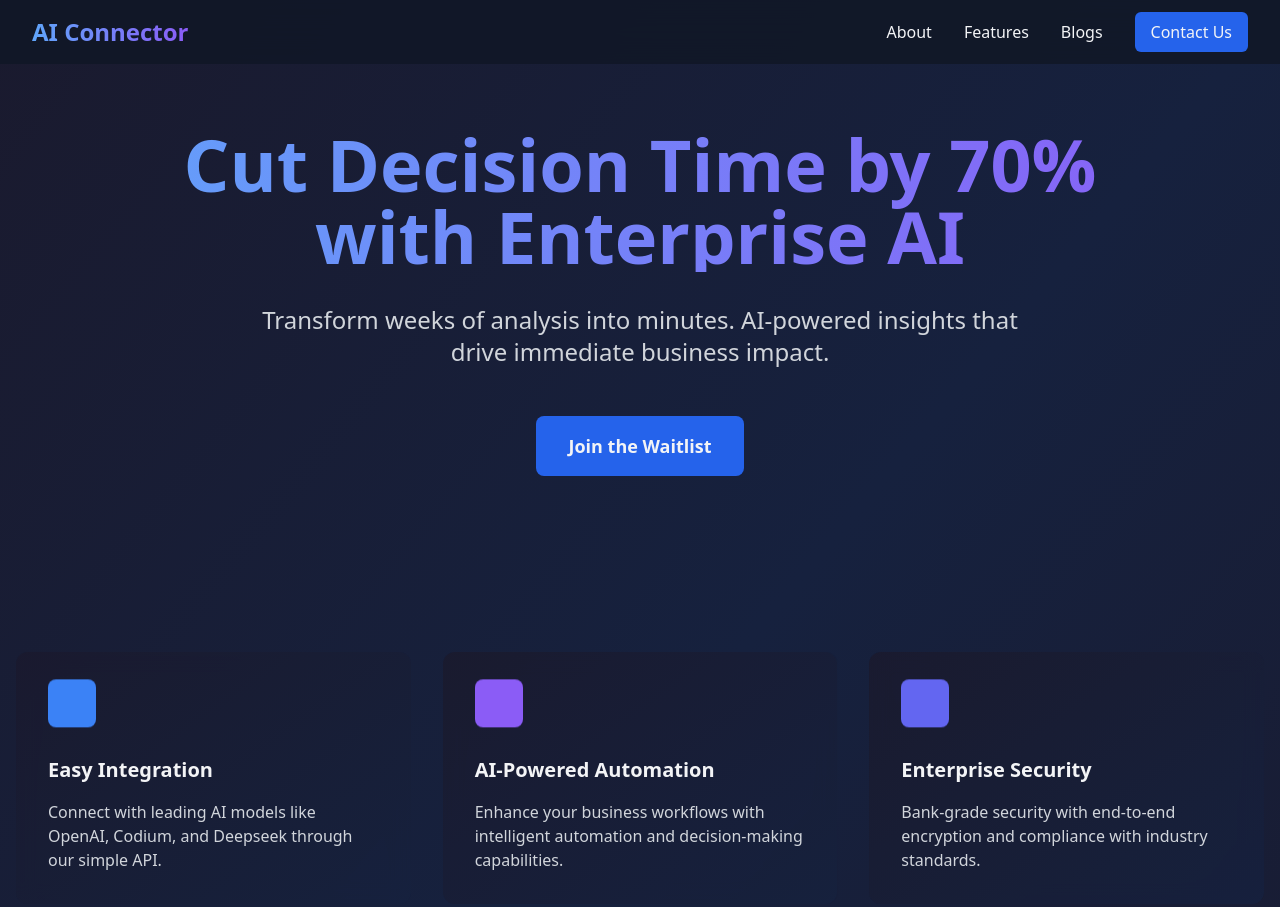
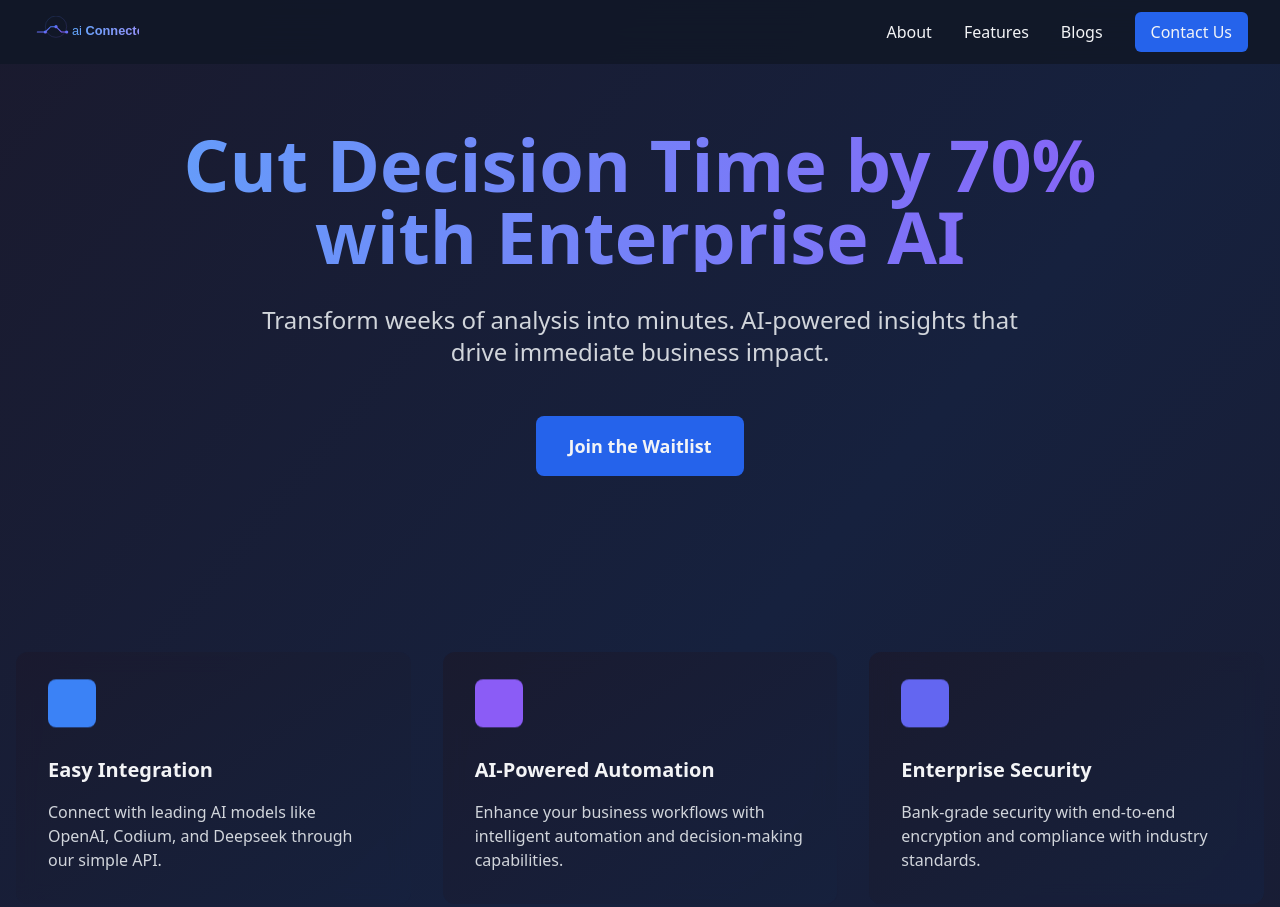
Before and after one commit to asutoshdash/aiconnector.ai, a plain HTML site: page index.html in a window 1280 px wide. Shown: the top 907 px of the page. Drawn offline with nearby package versions, Linux system fonts and the light colour scheme.

Commit message:
Update index.html

```diff
--- a/index.html
+++ b/index.html
@@ -3,7 +3,7 @@
 <head>
     <meta charset="UTF-8">
     <meta name="viewport" content="width=device-width, initial-scale=1.0">
-    <title>AI Connector - Transform Enterprise Intelligence</title>
+    <title>aiConnector.ai - Transform Enterprise Intelligence</title>
     <link rel="stylesheet" href="https://cdnjs.cloudflare.com/ajax/libs/tailwindcss/2.2.19/tailwind.min.css">
     <style>
         .gradient-bg {
@@ -27,6 +27,14 @@
             50% { transform: translateY(-20px); }
             100% { transform: translateY(0px); }
         }
+        .logo-pulse circle {
+            animation: pulse 3s infinite;
+        }
+        @keyframes pulse {
+            0% { r: 15; opacity: 0.3; }
+            50% { r: 25; opacity: 0; }
+            100% { r: 15; opacity: 0.3; }
+        }
     </style>
 </head>
 <body class="gradient-bg min-h-screen text-gray-100">
@@ -35,9 +43,45 @@
         <div class="max-w-7xl mx-auto px-4 sm:px-6 lg:px-8">
             <div class="flex items-center justify-between h-16">
                 <div class="flex items-center">
-                    <span class="text-2xl font-bold bg-clip-text text-transparent bg-gradient-to-r from-blue-400 to-purple-500">
-                        AI Connector
-                    </span>
+                    <!-- Logo SVG -->
+                    <svg class="h-8" viewBox="0 0 200 60" xmlns="http://www.w3.org/2000/svg">
+                        <defs>
+                            <linearGradient id="textGradient" x1="0%" y1="0%" x2="100%" y2="0%">
+                                <stop offset="0%" style="stop-color:#60A5FA"/>
+                                <stop offset="100%" style="stop-color:#A78BFA"/>
+                            </linearGradient>
+                            <linearGradient id="circuitGradient" x1="0%" y1="0%" x2="100%" y2="100%">
+                                <stop offset="0%" style="stop-color:#3B82F6"/>
+                                <stop offset="100%" style="stop-color:#8B5CF6"/>
+                            </linearGradient>
+                            <linearGradient id="domainGradient" x1="0%" y1="0%" x2="100%" y2="0%">
+                                <stop offset="0%" style="stop-color:#A78BFA"/>
+                                <stop offset="100%" style="stop-color:#60A5FA"/>
+                            </linearGradient>
+                        </defs>
+                        <g transform="translate(0, 5)">
+                            <path d="M10 25 H25 L35 15 H45 L55 25 H65"
+                                  stroke="url(#circuitGradient)"
+                                  stroke-width="2"
+                                  fill="none"
+                                  stroke-linecap="round"/>
+                            <circle cx="25" cy="25" r="3" fill="url(#circuitGradient)"/>
+                            <circle cx="45" cy="15" r="3" fill="url(#circuitGradient)"/>
+                            <circle cx="65" cy="25" r="3" fill="url(#circuitGradient)"/>
+                        </g>
+                        <text x="75" y="35"
+                              font-family="Arial, sans-serif"
+                              font-size="24">
+                            <tspan font-weight="normal" fill="url(#textGradient)">ai</tspan>
+                            <tspan font-weight="bold" fill="url(#textGradient)">Connector</tspan>
+                            <tspan font-weight="normal" fill="url(#domainGradient)" font-size="20">.ai</tspan>
+                        </text>
+                        <circle class="logo-pulse" cx="45" cy="20" r="20"
+                                stroke="url(#circuitGradient)"
+                                stroke-width="1"
+                                fill="none"
+                                opacity="0.3"/>
+                    </svg>
                 </div>
                 <div class="hidden md:block">
                     <div class="ml-10 flex items-baseline space-x-8">
@@ -68,6 +112,7 @@
         </div>
     </section>
 
+    <!-- Rest of the sections remain the same -->
     <!-- Features Grid -->
     <section class="py-20 px-4" id="features">
         <div class="max-w-7xl mx-auto grid grid-cols-1 md:grid-cols-2 lg:grid-cols-3 gap-8">
@@ -94,7 +139,7 @@
     <section class="py-20 px-4 bg-gray-900" id="contact">
         <div class="max-w-4xl mx-auto text-center">
             <h2 class="text-4xl font-bold mb-8">Ready to Transform Your Enterprise?</h2>
-            <p class="text-xl text-gray-300 mb-12">Get early access to AI Connector and stay ahead of the competition.</p>
+            <p class="text-xl text-gray-300 mb-12">Get early access to aiConnector.ai and stay ahead of the competition.</p>
             <form class="max-w-md mx-auto">
                 <input type="email" placeholder="Enter your email" class="w-full px-6 py-4 rounded-lg bg-gray-800 text-white mb-4">
                 <button class="w-full px-6 py-4 bg-blue-600 rounded-lg font-semibold hover:bg-blue-700 transition-colors duration-200">
@@ -107,7 +152,7 @@
     <!-- Footer -->
     <footer class="bg-gray-900 py-12 px-4">
         <div class="max-w-7xl mx-auto text-center">
-            <p class="text-gray-400">&copy; 2025 AI Connector. All rights reserved.</p>
+            <p class="text-gray-400">&copy; 2025 aiConnector.ai. All rights reserved.</p>
         </div>
     </footer>
 </body>
```
